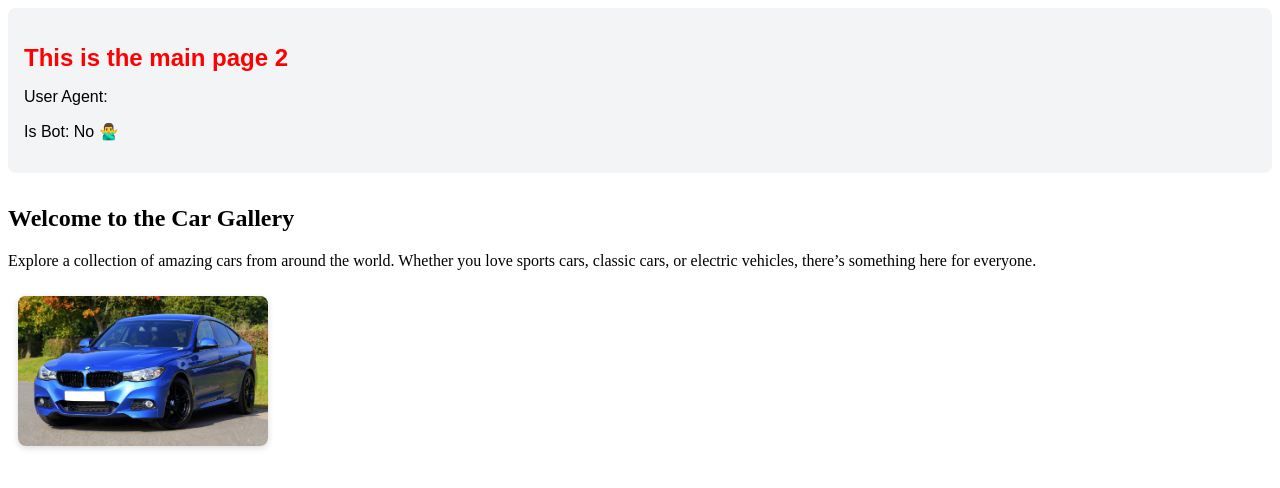
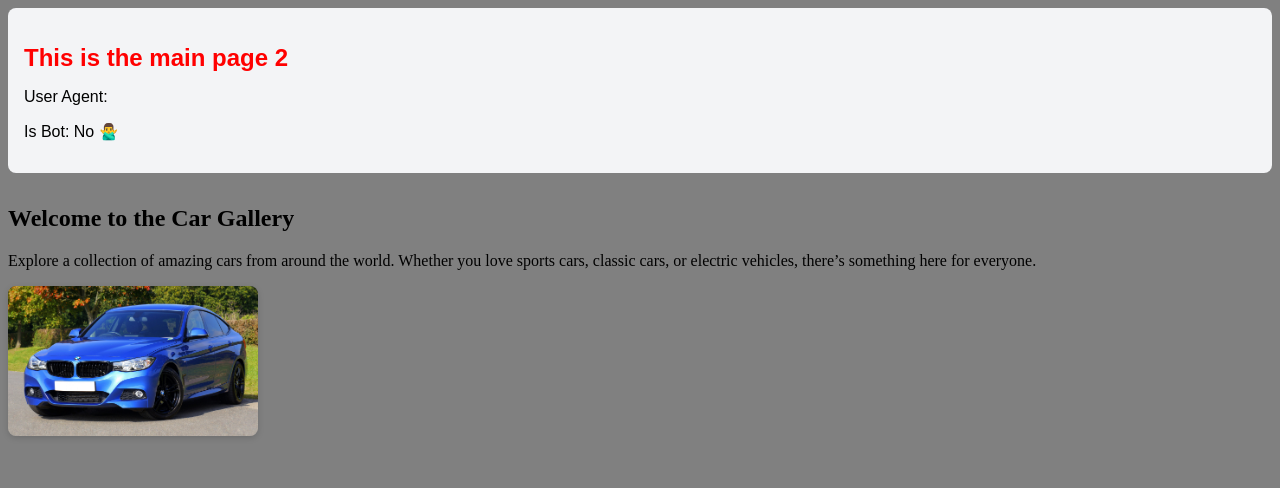
Before and after one commit to saifkhan29/Nuxt-optimization, a Nuxt app: page / in a window 1280 px wide. Shown: the top 488 px of the page. Built offline with nearby package versions, Linux system fonts and the light colour scheme; no server answers.

Commit message:
Minor changes

```diff
--- a/assets/scss/main.scss
+++ b/assets/scss/main.scss
@@ -1,3 +1,4 @@
 // Page-specific styles
-@import 'pages/home';
-@import 'pages/about';
+body {
+    background-color: grey;
+}
--- a/pages/about.vue
+++ b/pages/about.vue
@@ -19,3 +19,5 @@ export default {
   name: 'AboutPage'
 }
 </script>
+
+<style lang="scss" scoped src="~/assets/scss/pages/about.scss"></style>
--- a/pages/index.vue
+++ b/pages/index.vue
@@ -110,9 +110,4 @@ export default {
 }
 </script>
 
-<style scoped>
-.car-images img {
-  max-width: 300px;
-  margin: 10px;
-}
-</style>
+<style lang="scss" scoped src="~/assets/scss/pages/home.scss"></style>
```
